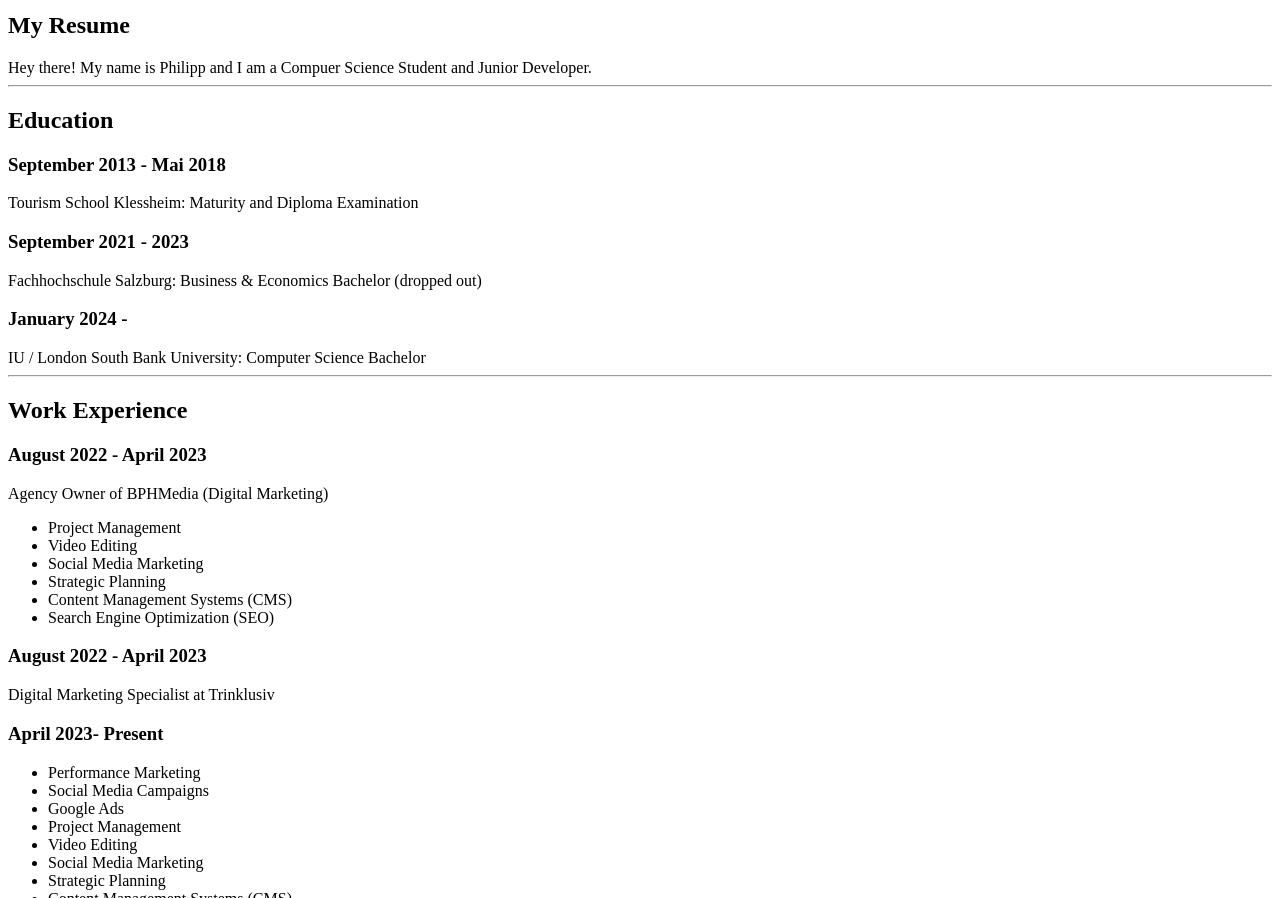
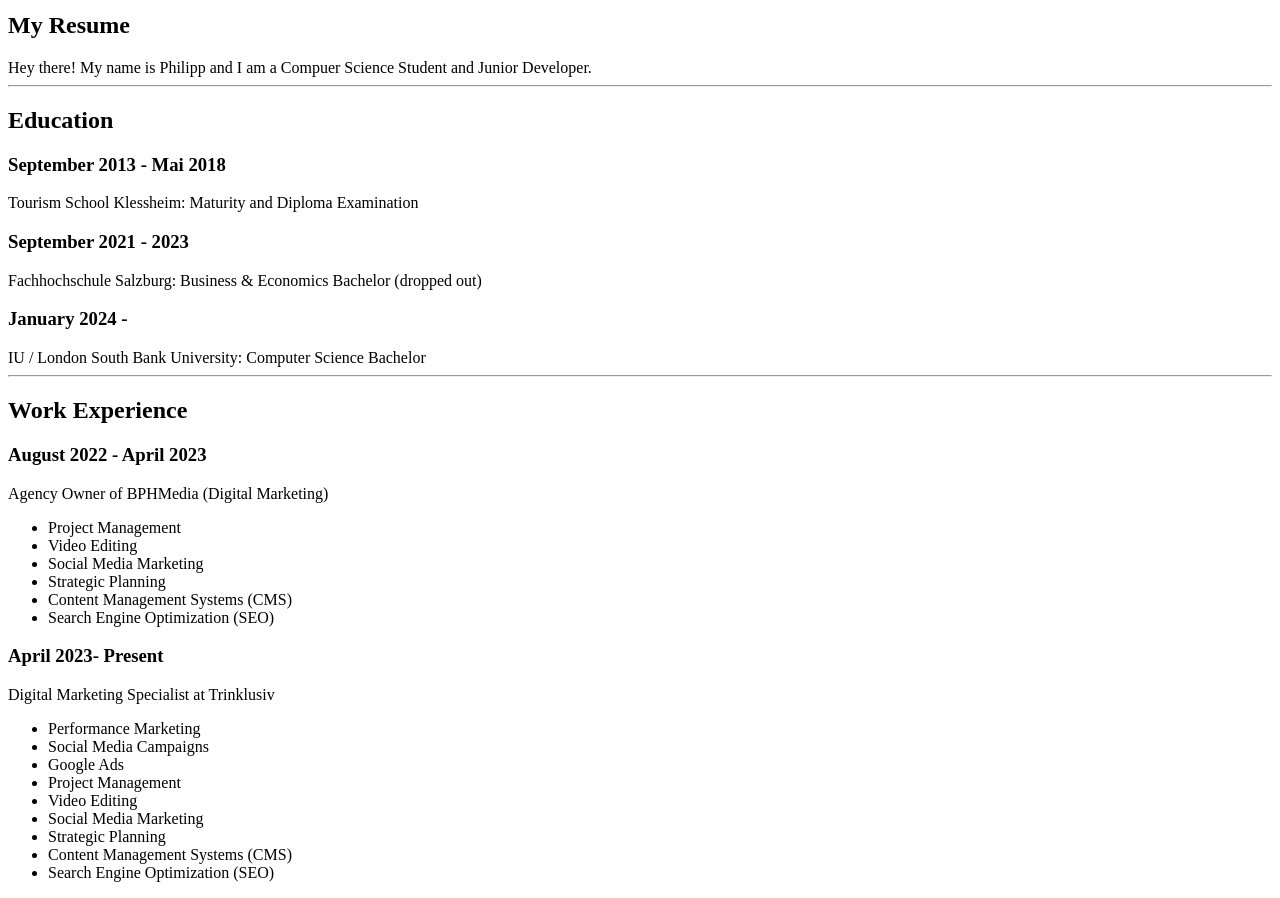
Before and after one commit to PhilippBaumg/html-portfolio, a plain HTML site: page index.html in a window 1280 px wide. Shown: the part 202-1100 px from the top of the page. Drawn offline with Linux system fonts and the light colour scheme.

Commit message:
Update index.html

```diff
--- a/index.html
+++ b/index.html
@@ -47,11 +47,9 @@ Agency Owner of BPHMedia (Digital Marketing)
     <li>Search Engine Optimization (SEO)</li>
 </ul>
 
-<h3>August 2022 - April 2023</h3>
+<h3>April 2023- Present</h3>
 
 Digital Marketing Specialist at Trinklusiv
-
-<h3>April 2023- Present</h3>
 
 <ul>
     <li>Performance Marketing</li>
```
